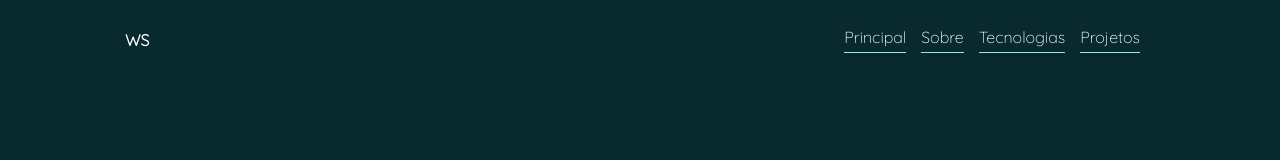
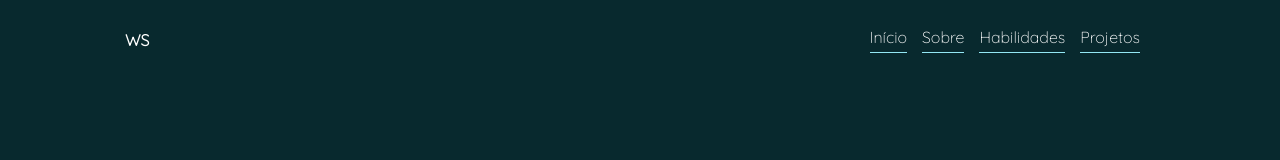
Before and after one commit to wevertonsantos/portfolio-weverton, a React (Create React App) app: page / in a window 1280 px wide. Shown: the top 160 px of the page. Built offline with nearby package versions, Linux system fonts and the light colour scheme; the HTML template or start-up script is replaced by a standard one.

Commit message:
navegando dentro da página

```diff
--- a/src/componentes/Cabecalho/Cabecalho.css
+++ b/src/componentes/Cabecalho/Cabecalho.css
@@ -12,7 +12,7 @@ header{
 }
 
 .ativaCor{
-	background-color: #00000050;
+	background-color: #000000;
 	transition: 2s;
 }
 
--- a/src/componentes/Cabecalho/index.js
+++ b/src/componentes/Cabecalho/index.js
@@ -1,17 +1,18 @@
 import './Cabecalho.css'
+import AnchorLink from 'react-anchor-link-smooth-scroll'
 
 const Cabecalho = ({acao}) => {
 	return(
 		<header className={acao ? 'ativaCor' : ''}>
 			<h1>WS</h1>
-			<div>
+			<nav>
 				<ul>
-					<li><a href=''>Principal</a></li>
-					<li><a href=''>Sobre</a></li>
-					<li><a href=''>Tecnologias</a></li>
-					<li><a href=''>Projetos</a></li>
+					<li><AnchorLink href='#inicio'>Início</AnchorLink></li>
+					<li><AnchorLink href='#sobre'>Sobre</AnchorLink></li>
+					<li><AnchorLink href='#habilidades'>Habilidades</AnchorLink></li>
+					<li><AnchorLink href='#projetos'>Projetos</AnchorLink></li>
 				</ul>
-			</div>
+			</nav>
 		</header>
 	)
 }
```
Also changed, not shown: 1 other file (tests, documents, lock files or other folders).
